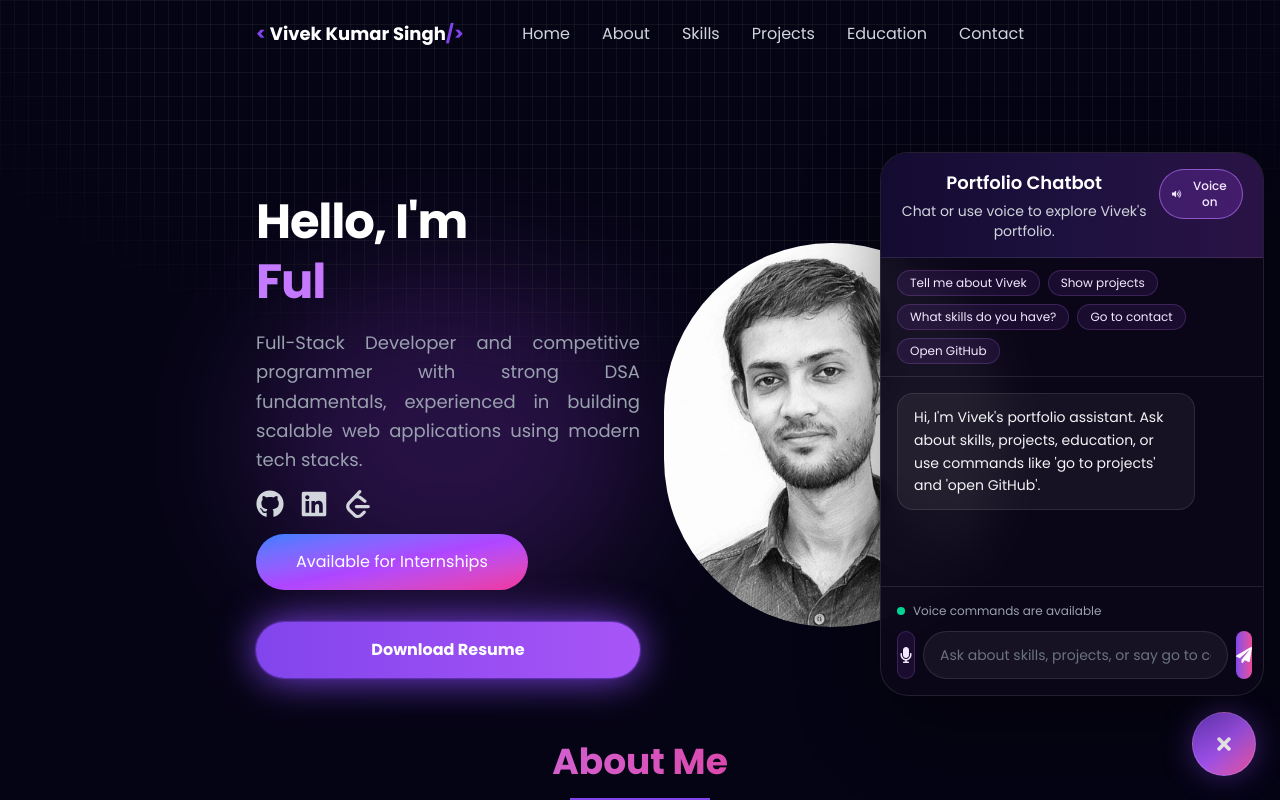
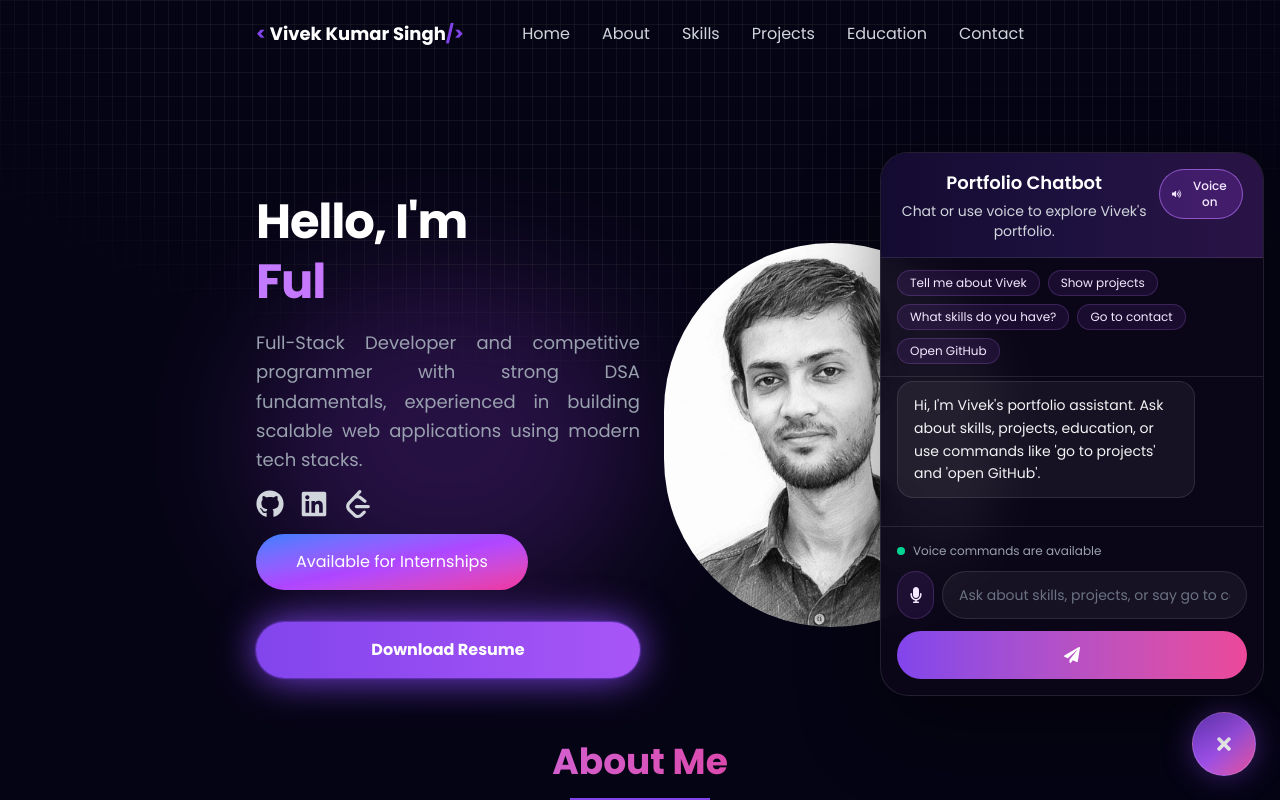
Before and after one commit to singhvivek76/Portfolio, a React (Vite) app: page / in a window 1280 px wide. Both pictures are taken after a click on the button "Toggle portfolio assistant". Shown: the top 800 px of the page. Built offline with nearby package versions, Linux system fonts and the light colour scheme.

Commit message:
Add Chatbot

```diff
--- a/src/components/Chatbot/Chatbot.jsx
+++ b/src/components/Chatbot/Chatbot.jsx
@@ -390,11 +390,12 @@ const Chatbot = () => {
                 placeholder="Ask about skills, projects, or say go to contact"
                 className="h-12 flex-1 rounded-full border border-white/10 bg-white/5 px-4 text-sm text-white outline-none placeholder:text-gray-500 focus:border-purple-400/60"
               />
-
+            </div>
+            <div className="mt-3 flex  w-full">
               <button
                 type="button"
                 onClick={() => handleSend(input)}
-                className="flex h-12 w-12 items-center justify-center rounded-full bg-gradient-to-r from-[#8245ec] to-[#ec4899] text-white transition hover:scale-105"
+                className="flex h-12 w-12 items-center justify-center rounded-full w-full bg-gradient-to-r from-[#8245ec] to-[#ec4899] text-white transition hover:scale-105"
                 aria-label="Send message"
               >
                 <FaPaperPlane />
```
